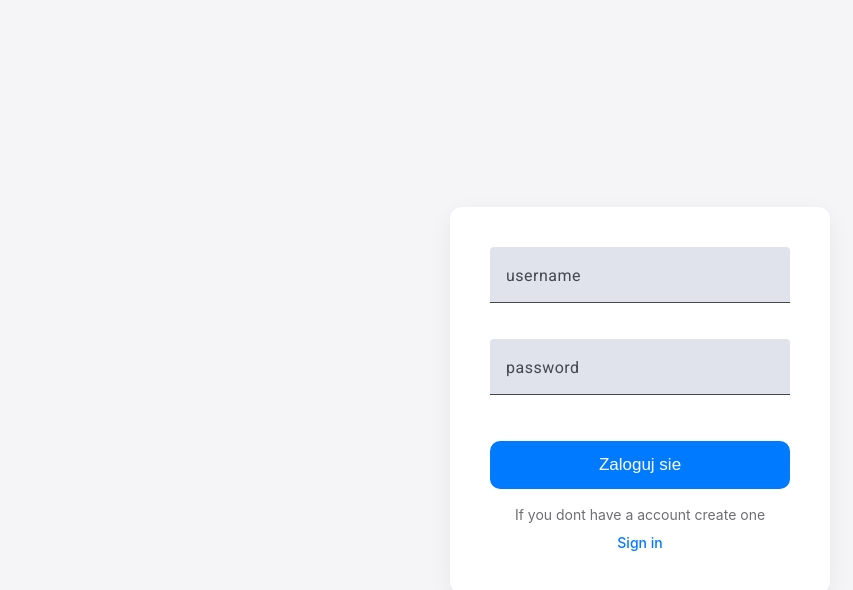
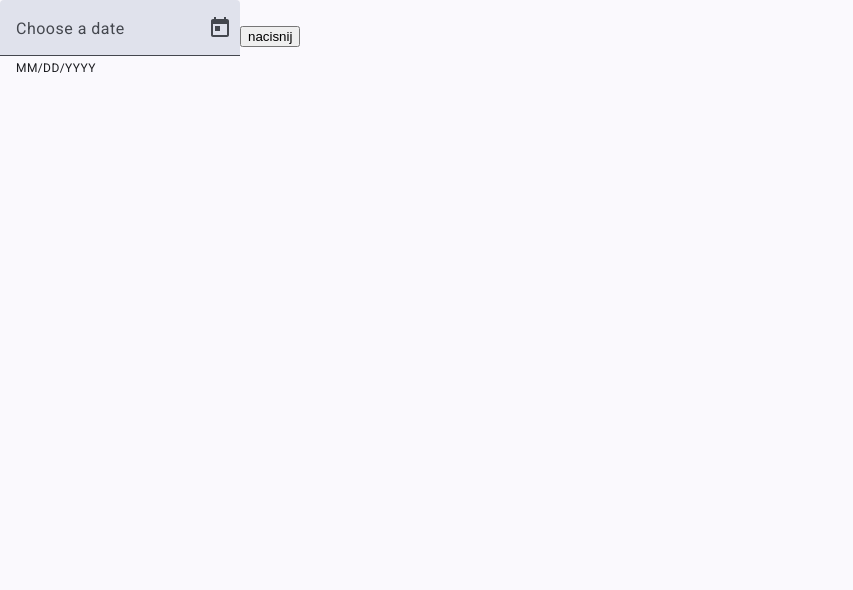
Before and after one commit to Dyzio9666/Czerwone-drzewo-Parking-frontend, an Angular app: page /date in a window 1280 px wide. Shown: the top 590 px of the page, without its empty margins (0-853 px from the left). Built offline with nearby package versions, Linux system fonts and the light colour scheme.

Commit message:
regestrationfinsihed

```diff
--- a/src/app/app.html
+++ b/src/app/app.html
@@ -1 +1 @@
-<app-auth></app-auth>
+<router-outlet></router-outlet>
--- a/src/app/components/auth/auth.html
+++ b/src/app/components/auth/auth.html
@@ -10,8 +10,8 @@
             <mat-label>password</mat-label>
             <input matInput  [(ngModel)]="password" placeholder="password" type="password" >
         </mat-form-field>
-        <button (click)="login()">Zaloguj sie</button>
+        <button (click)="login()">Login</button>
         <p>If you dont have a account create one</p>
-        <a routerLink="register">Sign in</a>
+        <a routerLink="/register">Sign in</a>
     </div>
 </body>
--- a/src/app/components/auth/auth.ts
+++ b/src/app/components/auth/auth.ts
@@ -6,7 +6,7 @@ import { BrowserModule } from '@angular/platform-browser';
 import { authService } from '../../services/authservice';
 import { HttpClient, HttpClientModule } from '@angular/common/http';
 import Swal from 'sweetalert2';
-import { RouterLink } from "@angular/router";
+import { Router, RouterLink } from "@angular/router";
 @Component({
   selector: 'app-auth',
   standalone : true,
@@ -16,7 +16,8 @@ import { RouterLink } from "@angular/router";
 })
 export class Auth {
   constructor(
-    private readonly authService :authService
+    private readonly authService :authService,
+    private readonly router : Router
   ){
 
   }
@@ -34,6 +35,7 @@ export class Auth {
         text : "You have logged Succesfully",
         icon : "success"
       })
+      this.router.navigate(['/date'])
     }
     catch(e)
     {
--- a/src/app/components/register/register.css
+++ b/src/app/components/register/register.css
@@ -0,0 +1,160 @@
+/*
+  Autor: Doświadczony Specjalista UX/UI
+  Styl: Nowoczesny (inspirowany Apple)
+  Przeznaczenie: Formularz logowania Angular Material
+*/
+
+/* --- 1. Globalne Ustawienia (Ciało Strony) --- */
+body,
+html {
+  margin: 0;
+  padding: 0;
+  min-height: 100vh;
+  display: flex;
+  align-items: center;
+  justify-content: center;
+
+  /* Kluczowe dla estetyki Apple: Używamy fontu systemowego.
+    Na urządzeniach Apple (macOS, iOS) będzie to San Francisco (SF Pro).
+    Na Windows będzie to Segoe UI, a na Androidzie Roboto.
+  */
+  font-family: -apple-system, BlinkMacSystemFont, "Segoe UI", Roboto,
+    "Helvetica Neue", Arial, sans-serif;
+
+  /* Subtelne, jasnoszare tło, typowe dla tła aplikacji Apple */
+  background-color: #f5f5f7;
+
+  /* Główny kolor tekstu - nie czarny (#000), ale bardzo ciemny szary */
+  color: #1d1d1f;
+
+  /* Wygładzanie czcionek dla lepszej czytelności */
+  -webkit-font-smoothing: antialiased;
+  -moz-osx-font-smoothing: grayscale;
+}
+
+/* --- 2. Kontener Formularza (Karta Logowania) --- */
+/* Celujemy w główny <div> z Twojego kodu */
+div {
+  background: #ffffff;
+  padding: 40px; /* Hojny "oddech" wewnątrz karty */
+  border-radius: 12px; /* Nowoczesne, zaokrąglone rogi */
+
+  /* Bardzo subtelny, miękki cień, który unosi kartę nad tło */
+  box-shadow: 0 8px 24px rgba(0, 0, 0, 0.06);
+
+  max-width: 380px;
+  width: 100%;
+  box-sizing: border-box; /* Kluczowe dla poprawnego obliczania paddingu */
+  text-align: center;
+
+  /* Używamy flexboxa do ładnego układania elementów wewnątrz */
+  display: flex;
+  flex-direction: column;
+  gap: 16px; /* Spójne odstępy między polami, tekstem i przyciskiem */
+}
+
+/* --- 3. Pola Formularza (Nadpisanie Angular Material) --- */
+/*
+  WAŻNA UWAGA: Komponenty <mat-form-field> są skomplikowane.
+  Renderują wiele wewnętrznych elementów. Aby je poprawnie ostylować
+  w "czystym CSS" i przebić się przez ich domyślne style, musimy
+  celować w klasy, które Angular sam generuje.
+
+  Jeśli wklejasz ten CSS do globalnego pliku (np. styles.css),
+  poniższy kod zadziała. Jeśli wklejasz go do pliku CSS komponentu,
+  musisz poprzedzić każdą regułę :host ::ng-deep
+*/
+
+/* Upewniamy się, że pole zajmuje 100% szerokości */
+mat-form-field {
+  width: 100%;
+}
+
+/* Stylizujemy obramowanie pola (zakładając 'appearance="outline"').
+  To jest najczęstszy i najnowocześniejszy wygląd.
+*/
+.mat-form-field-appearance-outline .mat-form-field-outline {
+  /* Kolor obramowania w stanie spoczynku - subtelna szarość */
+  color: #d2d2d7 !important;
+  opacity: 1 !important;
+}
+
+/* Obramowanie w stanie :focus (po kliknięciu) */
+.mat-form-field-appearance-outline.mat-focused .mat-form-field-outline-thick {
+  /* Główny kolor akcentu - klasyczny błękit Apple.
+    Używamy !important, aby mieć pewność nadpisania styli Material.
+  */
+  color: #007aff !important;
+}
+
+/* Etykieta (Label) */
+.mat-form-field .mat-label {
+  color: #8a8a8e; /* Kolor etykiety "Input" / "Password" */
+}
+
+/* Etykieta w stanie :focus */
+.mat-form-field.mat-focused .mat-label {
+  color: #007aff !important;
+}
+
+/* Właściwy <input> wewnątrz komponentu */
+input.mat-input-element {
+  color: #1d1d1f; /* Kolor tekstu wpisywanego przez użytkownika */
+  caret-color: #007aff; /* Kolor kursora (karetki) */
+}
+
+/* --- 4. Przycisk Główny (Call to Action) --- */
+button {
+  background-color: #007aff; /* Ten sam błękitny akcent */
+  color: white;
+  font-size: 17px;
+
+  /* W Apple waga "Medium" (500) jest często używana dla przycisków */
+  font-weight: 500;
+
+  border: none;
+  border-radius: 10px; /* Lekko mniejsze zaokrąglenie niż karta */
+  padding: 14px 20px; /* Wygodny, duży obszar klikalny */
+  width: 100%;
+  cursor: pointer;
+
+  /* Płynne przejścia dla profesjonalnego wyglądu */
+  transition: background-color 0.2s ease, transform 0.1s ease;
+
+  margin-top: 10px; /* Dodatkowy odstęp od pola hasła */
+}
+
+button:hover {
+  /* Lekko ciemniejszy odcień przy najechaniu myszką */
+  background-color: #0070e0;
+}
+
+button:active {
+  /* Subtelny efekt wciśnięcia przycisku */
+  transform: scale(0.98);
+  background-color: #0062c4;
+}
+
+/* --- 5. Teksty Pomocnicze i Linki --- */
+p {
+  font-size: 14px;
+  /* Drugorzędny kolor tekstu, mniej ważny niż inputy */
+  color: #6e6e73;
+  margin: 0;
+}
+
+a {
+  color: #007aff; /* Link również używa koloru akcentu */
+  text-decoration: none; /* Usuwamy domyślne podkreślenie */
+  font-size: 14px;
+  font-weight: 500;
+  transition: opacity 0.2s ease;
+
+  /* Mały trik, aby wizualnie połączyć link z paragrafem powyżej */
+  margin-top: -8px;
+}
+
+a:hover {
+  /* Zamiast podkreślenia, lekko zmniejszamy widoczność */
+  opacity: 0.75;
+}
--- a/src/app/components/register/register.html
+++ b/src/app/components/register/register.html
@@ -1 +1,21 @@
-<p>register works!</p>
+<body>
+
+
+    <div>
+        <mat-form-field>
+            <mat-label>username</mat-label>
+            <input matInput  [(ngModel)]="username" placeholder="Username" >
+        </mat-form-field>
+        <mat-form-field>
+            <mat-label>password</mat-label>
+            <input matInput  [(ngModel)]="password" placeholder="password" type="password" >
+        </mat-form-field>
+        <mat-form-field>
+            <mat-label> Repeat password</mat-label>
+            <input matInput  [(ngModel)]="password1" placeholder="password" type="password" >
+        </mat-form-field>
+        <button (click)="register()">Register</button>
+        <p>If you have account login</p>
+        <a routerLink="/login">Login</a>
+    </div>
+</body>
--- a/src/app/components/register/register.ts
+++ b/src/app/components/register/register.ts
@@ -1,11 +1,29 @@
 import { Component } from '@angular/core';
+import { FormsModule } from '@angular/forms';
+import { MatFormFieldModule } from '@angular/material/form-field';
+import { MatInputModule } from '@angular/material/input';
+import { authService } from '../../services/authservice';
+import { RouterLink } from "@angular/router";
 
 @Component({
   selector: 'app-register',
-  imports: [],
+  imports: [MatInputModule, MatFormFieldModule, FormsModule, RouterLink],
   templateUrl: './register.html',
   styleUrl: './register.css',
 })
 export class Register {
+  constructor(
+    private readonly authService : authService
+  ){
 
+  }
+  username: string = ''
+  password : string = ''
+  password1 : string =''
+
+  register (){
+      if(this.password === this.password1){
+        this.authService.register(this.username, this.password)
+      }
+  }
 }
```
